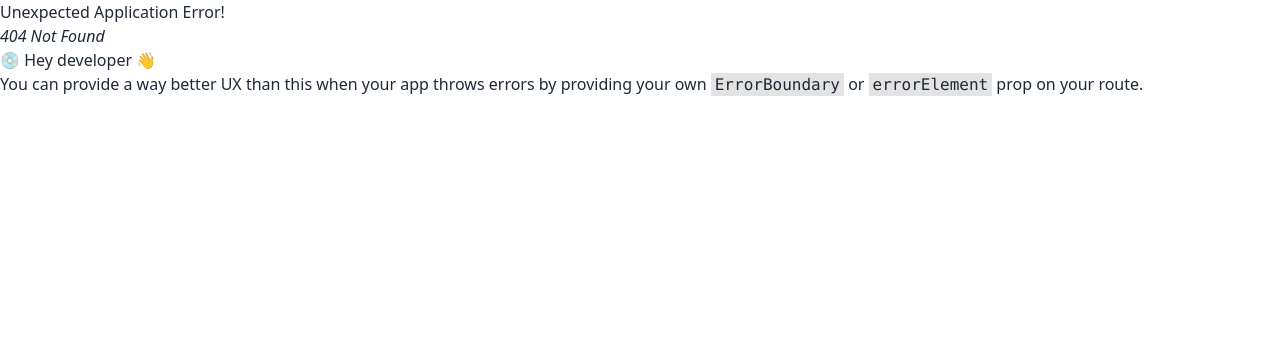
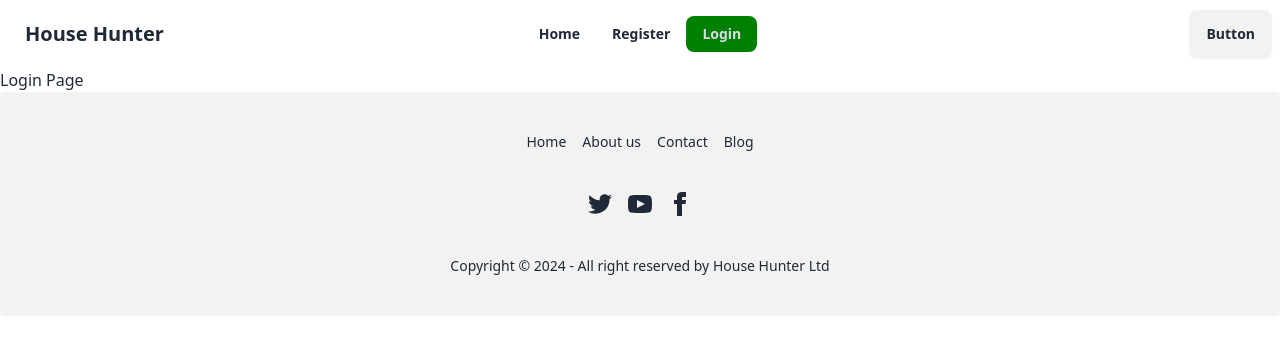
Before and after one commit to gfaruk02/house-hunter-client, a React (Vite) app: page /login in a window 1280 px wide. Before the commit this address had no page. Shown: the top 354 px of the page. Built offline with nearby package versions, Linux system fonts and the light colour scheme.

Commit message:
create register and login page and setup it's navbar

```diff
--- /dev/null
+++ b/src/Pages/Login/Login.jsx
@@ -0,0 +1,10 @@
+
+const Login = () => {
+    return (
+        <div>
+            <h1> Login Page</h1>
+        </div>
+    );
+};
+
+export default Login;
--- /dev/null
+++ b/src/Pages/Register/Register.jsx
@@ -0,0 +1,11 @@
+
+
+const Register = () => {
+    return (
+        <div>
+            <h1>Register</h1>
+        </div>
+    );
+};
+
+export default Register;
```
Also changed, not shown: src/main.jsx (+10 -0 lines).
